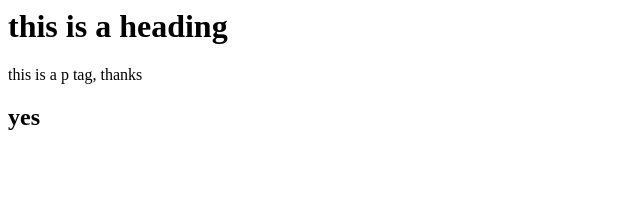
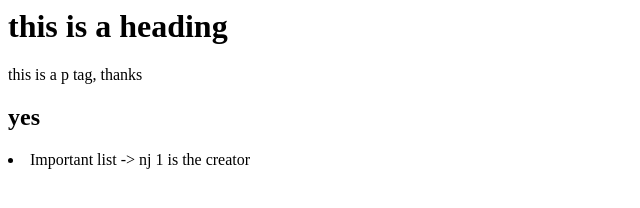
Before and after one commit to NamanJindal03/fsd-mar-2025, a plain HTML site: page index.html in a window 1280 px wide. Shown: the whole page, without its empty margins (0-640 px from the left). Drawn offline with Linux system fonts and the light colour scheme.

Commit message:
first person made the change

```diff
--- a/index.html
+++ b/index.html
@@ -1,3 +1,5 @@
 <h1> this is a heading </h1>
 <p> this is a p tag, thanks </p>
 <h2>yes</h2>
+
+<li>Important list -> nj 1 is the creator</li>
```
Also changed, not shown: notes.txt.
